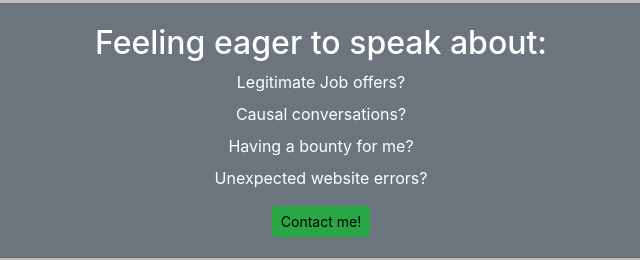
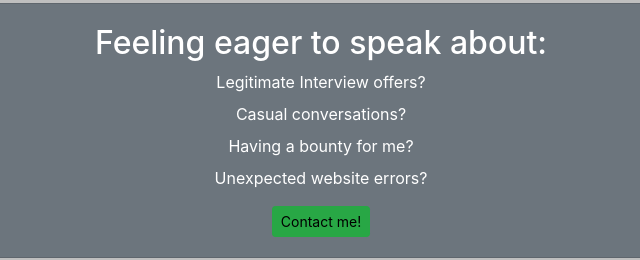
Before and after one commit to MisterJEFFREY/MisterJEFFREY.github.io, a website: page index.html in a window 1280 px wide. Shown: the part 565-825 px from the top of the page, 319-959 px from the left. Drawn offline with Linux system fonts and the light colour scheme.

Commit message:
Update index.html
Updated "Have a ...." text

```diff
--- a/index.html
+++ b/index.html
@@ -96,10 +96,10 @@
 		</p>
 		<h2>Feeling eager to speak about:</h2>
         <p class="m-2">
-		Legitimate Job offers?
+		Legitimate Interview offers?
 		</p>
 		<p class="m-2">
-		Causal conversations?
+		Casual conversations?
 		</p>
 		<p class="m-2">
 		Having a bounty for me?
```
